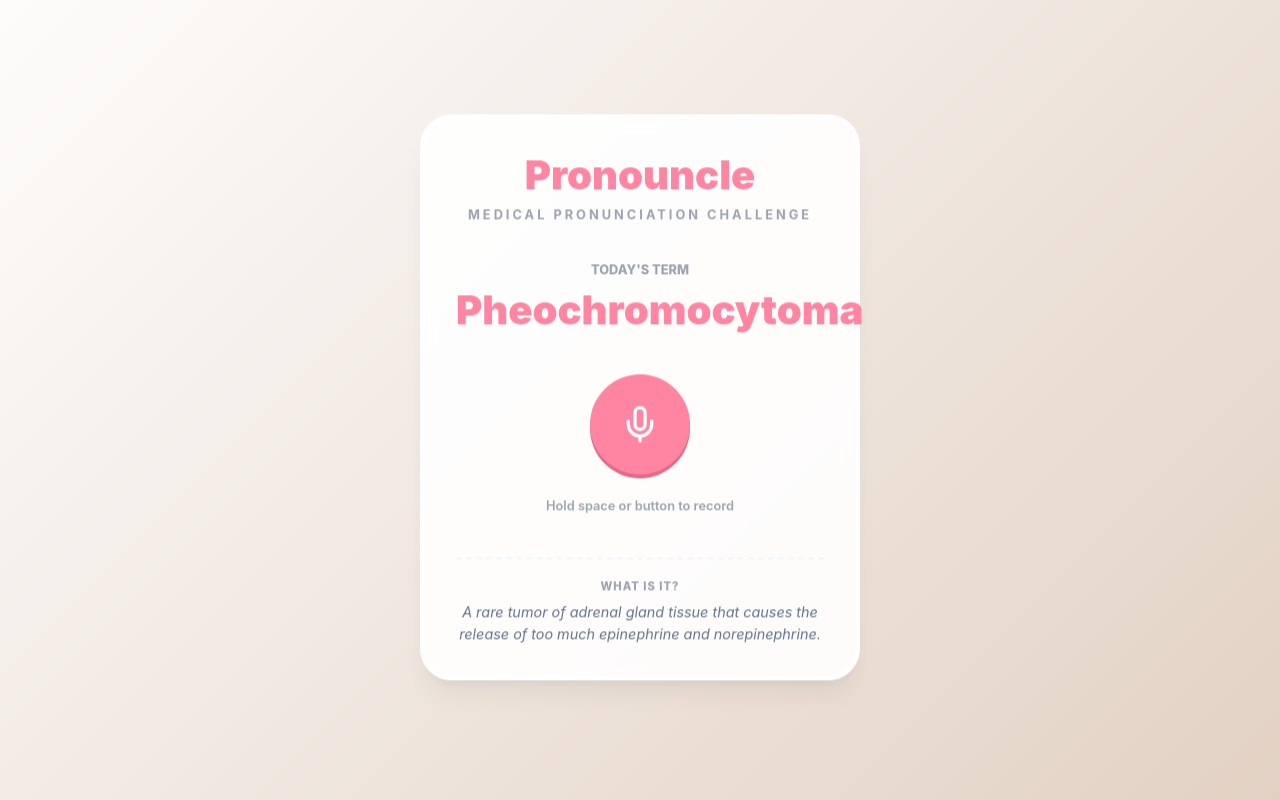
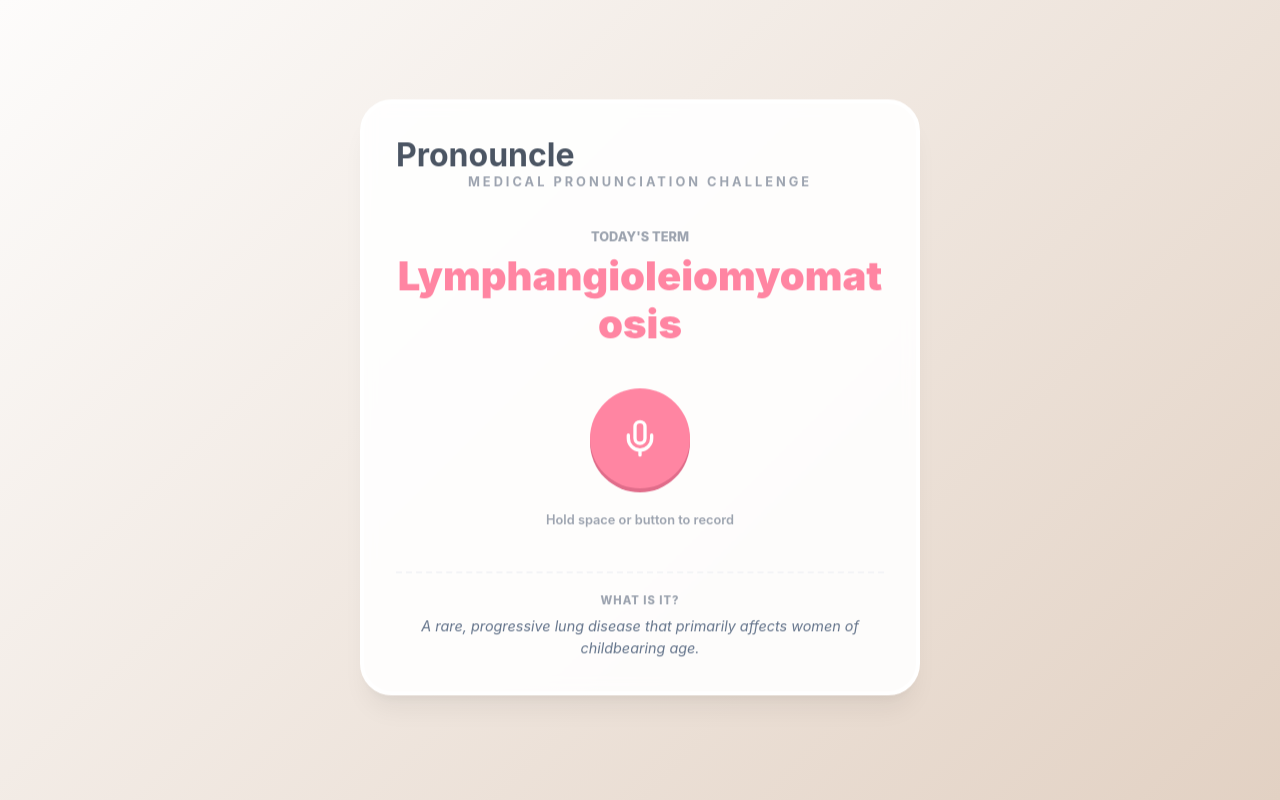
Before and after one commit to Franklinyeruan/Pronouncle, a React (Vite) app: page / in a window 1280 px wide. Built offline with nearby package versions, Linux system fonts and the light colour scheme.

Commit message:
Update lexicon and fix long word UI

```diff
--- a/src/App.jsx
+++ b/src/App.jsx
@@ -138,7 +138,7 @@ const Pronouncle = () => {
 
       <div style={{ textAlign: 'center', marginBottom: '40px' }}>
         <p style={{ color: 'var(--text-muted)', fontSize: '0.8rem', fontWeight: '800', marginBottom: '8px' }}>TODAY'S TERM</p>
-        <h2 style={{ fontSize: '2.5rem', marginBottom: '4px', color: '#ff85a2', fontWeight: '900' }}>{word.term}</h2>
+        <h2 style={{ marginBottom: '4px', color: '#ff85a2', fontWeight: '900' }}>{word.term}</h2>
       </div>
 
       <div style={{ display: 'flex', flexDirection: 'column', alignItems: 'center', gap: '24px' }}>
--- a/src/data/lexicon.js
+++ b/src/data/lexicon.js
@@ -1,69 +1,13 @@
 export const MEDICAL_TERMS = [
-  {
-    term: "Sphygmomanometer",
-    phonetic: "SFIG-mo-mə-NOM-i-tər",
-    definition: "An instrument for measuring blood pressure, typically consisting of an inflatable rubber cuff.",
-    difficulty: "hard"
-  },
-  {
-    term: "Otorhinolaryngology",
-    phonetic: "OH-toh-RY-noh-LAR-ing-GOL-ə-jee",
-    definition: "The study of diseases of the ear, nose, and throat (ENT).",
-    difficulty: "hard"
-  },
-  {
-    term: "Phenylketonuria",
-    phonetic: "FEN-ul-KEE-toh-NOO-ree-ə",
-    definition: "An inherited metabolic disorder where the body cannot break down the amino acid phenylalanine.",
-    difficulty: "hard"
-  },
-  {
-    term: "Pheochromocytoma",
-    phonetic: "FEE-oh-KROH-moh-sy-TOH-mə",
-    definition: "A rare tumor of adrenal gland tissue that causes the release of too much epinephrine and norepinephrine.",
-    difficulty: "hard"
-  },
-  {
-    term: "Choledocholithiasis",
-    phonetic: "koh-LED-ə-koh-li-THY-ə-sis",
-    definition: "The presence of at least one gallstone in the common bile duct.",
-    difficulty: "hard"
-  },
-  {
-    term: "Onychomycosis",
-    phonetic: "ON-i-koh-my-KOH-sis",
-    definition: "A common fungal infection of the fingernails or toenails.",
-    difficulty: "hard"
-  },
   {
     term: "Lymphangioleiomyomatosis",
     phonetic: "lim-FAN-jee-oh-LY-oh-MY-oh-muh-TOH-sis",
     definition: "A rare, progressive lung disease that primarily affects women of childbearing age.",
     difficulty: "hard"
-  },
-  {
-    term: "Sternocleidomastoid",
-    phonetic: "STUR-noh-KLY-doh-MAS-toid",
-    definition: "A pair of long muscles in the neck that help rotate the head and flex the neck.",
-    difficulty: "hard"
-  },
-  {
-    term: "Electroencephalography",
-    phonetic: "i-LEK-troh-en-SEF-ə-LOG-rə-fee",
-    definition: "A technique used to record and study the electrical activity of the brain.",
-    difficulty: "hard"
-  },
-  {
-    term: "Spondylolisthesis",
-    phonetic: "SPON-di-loh-lis-THEE-sis",
-    definition: "A spinal condition in which one vertebra slips forward over the one below it.",
-    difficulty: "hard"
   }
 ];
 
 export const getDailyWord = () => {
-  const today = new Date();
-  // Using a simpler index calculation for exactly 10 words
-  const index = (today.getFullYear() * 366 + today.getMonth() * 31 + today.getDate()) % MEDICAL_TERMS.length;
-  return MEDICAL_TERMS[index];
+  // Always returns the only word in the list for now
+  return MEDICAL_TERMS[0];
 };
--- a/src/index.css
+++ b/src/index.css
@@ -40,7 +40,8 @@ body {
 
 #root {
   width: 100%;
-  max-width: 480px;
+  max-width: 600px;
+  /* Expanded from 480px */
   padding: 20px;
 }
 
@@ -51,15 +52,19 @@ body {
   border-radius: 32px;
   padding: 32px;
   box-shadow: 0 20px 25px -5px rgba(0, 0, 0, 0.05), 0 10px 10px -5px rgba(0, 0, 0, 0.04);
+  width: 100%;
+  overflow-wrap: break-word;
+  /* Prevents overflow */
+  word-wrap: break-word;
 }
 
-h1 {
-  font-size: 2.5rem;
+h2 {
+  font-size: clamp(1.5rem, 8vw, 2.5rem);
+  /* Responsive font size */
+  margin-bottom: 4px;
+  color: #ff85a2;
   font-weight: 900;
-  color: #ff85a2;
-  margin-bottom: 8px;
-  text-align: center;
-  text-shadow: 2px 2px 0px white;
+  line-height: 1.2;
 }
 
 .subtitle {
```
